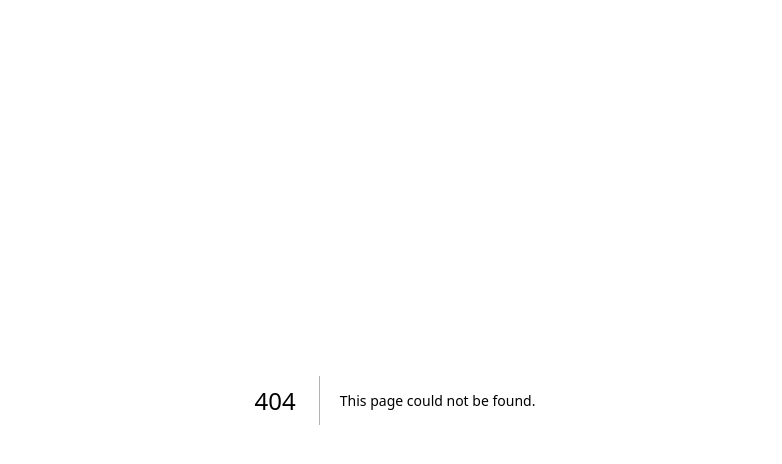
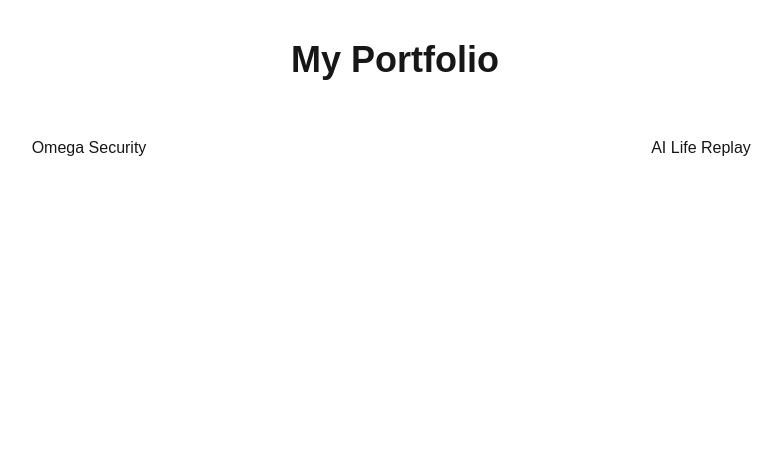
Before and after one commit to ashokaurovindomohanty-hub/ai-life-replay, a Next.js app: page /portfolio in a window 1280 px wide. Before the commit this address had no page. Shown: the top 464 px of the page, without its empty margins (245-1027 px from the left). Built offline with nearby package versions, Linux system fonts and the light colour scheme.

Commit message:
add portfolio hub

```diff
--- /dev/null
+++ b/app/portfolio/page.tsx
@@ -0,0 +1,11 @@
+export default function Portfolio() {
+  return (
+    <main className="p-10 text-center">
+      <h1 className="text-4xl font-bold">My Portfolio</h1>
+      <div className="grid grid-cols-2 gap-6 mt-8">
+        <a href="https://omega-security..." className="p-6 bg-white/5 rounded-xl">Omega Security</a>
+        <a href="/replay" className="p-6 bg-white/5 rounded-xl">AI Life Replay</a>
+      </div>
+    </main>
+  )
+}
```
